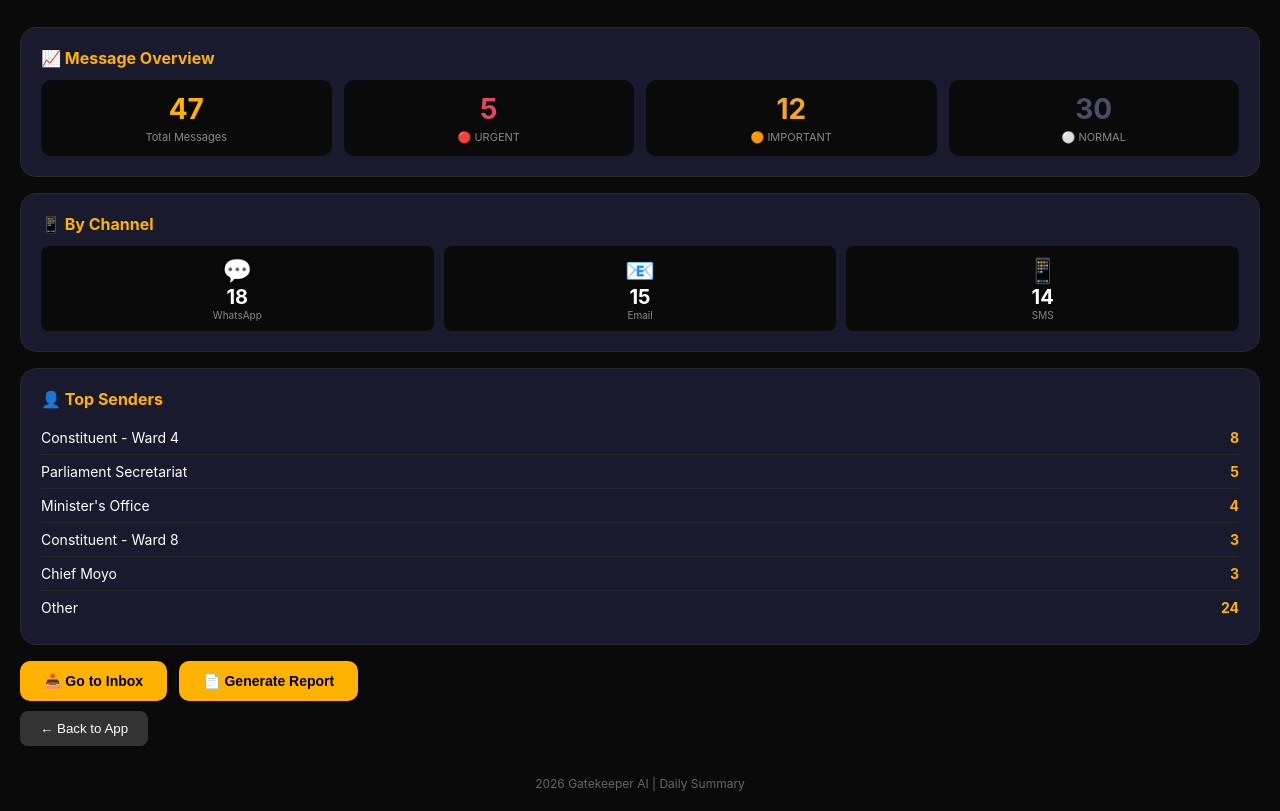
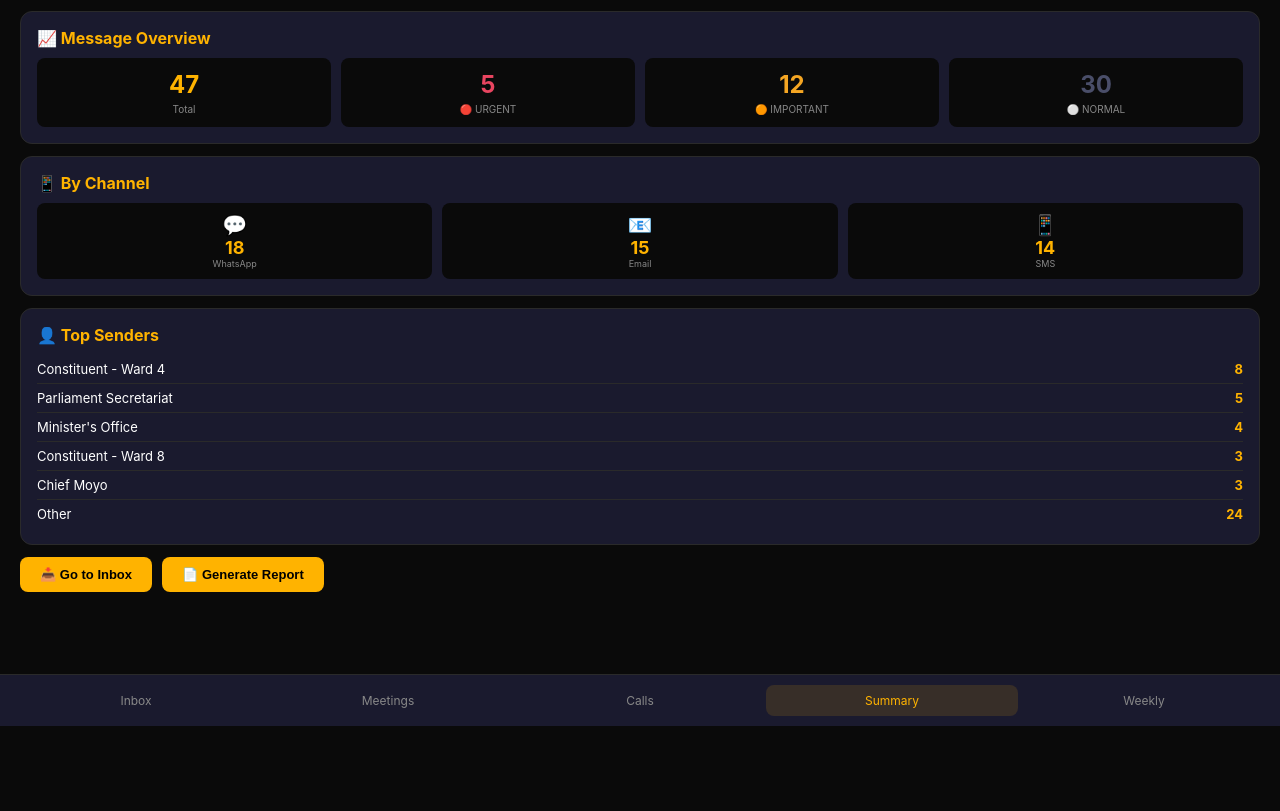
Before and after one commit to sikhumbuzilesncube/GatekeeperAI-, a plain HTML site: page daily_summary.html in a window 1280 px wide. Shown: the part 74-885 px from the top of the page. After the commit the page ends 800 px from the top, so only its background shows below. Drawn offline with Linux system fonts and the light colour scheme.

Commit message:
Update daily_summary.html

```diff
--- a/daily_summary.html
+++ b/daily_summary.html
@@ -7,32 +7,33 @@
 <style>
 *{margin:0;padding:0;box-sizing:border-box}
 body{font-family:-apple-system,BlinkMacSystemFont,'Segoe UI',Roboto,sans-serif;background:#0a0a0a;color:#fff;padding:20px}
-.header{text-align:center;margin-bottom:30px}
-.header h1{color:#FFB300;font-size:28px}
-.header p{color:#888;font-size:14px}
-.summary-card{background:#1a1a2e;border-radius:16px;padding:20px;margin-bottom:16px;border:1px solid #2a2a2a}
-.summary-card h3{color:#FFB300;font-size:16px;margin-bottom:12px}
-.summary-grid{display:grid;grid-template-columns:repeat(auto-fit,minmax(120px,1fr));gap:12px}
-.summary-item{background:#0a0a0a;padding:12px;border-radius:10px;text-align:center}
-.summary-item .number{font-size:28px;font-weight:700}
-.summary-item .label{font-size:11px;color:#888;margin-top:4px}
+.header{text-align:center;margin-bottom:20px}
+.header h1{color:#FFB300;font-size:24px}
+.header p{color:#888;font-size:13px}
+.summary-card{background:#1a1a2e;border-radius:12px;padding:16px;margin-bottom:12px;border:1px solid #2a2a2a}
+.summary-card h3{color:#FFB300;font-size:16px;margin-bottom:10px}
+.summary-grid{display:grid;grid-template-columns:repeat(auto-fit,minmax(100px,1fr));gap:10px}
+.summary-item{background:#0a0a0a;padding:12px;border-radius:8px;text-align:center}
+.summary-item .number{font-size:24px;font-weight:bold}
+.summary-item .label{font-size:10px;color:#888;margin-top:4px}
 .summary-item.urgent .number{color:#e94560}
 .summary-item.important .number{color:#f5a623}
 .summary-item.normal .number{color:#4a4e69}
 .summary-item.total .number{color:#FFB300}
-.channel-grid{display:grid;grid-template-columns:repeat(auto-fit,minmax(100px,1fr));gap:10px}
+.channel-grid{display:grid;grid-template-columns:repeat(auto-fit,minmax(80px,1fr));gap:10px;margin-top:10px}
 .channel-item{background:#0a0a0a;padding:10px;border-radius:8px;text-align:center}
-.channel-item .icon{font-size:24px}
-.channel-item .count{font-size:20px;font-weight:700}
-.channel-item .label{font-size:10px;color:#888}
+.channel-item .icon{font-size:20px}
+.channel-item .count{font-size:18px;font-weight:bold;color:#FFB300}
+.channel-item .label{font-size:9px;color:#888}
 .sender-list{list-style:none;padding:0}
-.sender-list li{display:flex;justify-content:space-between;padding:8px 0;border-bottom:1px solid #2a2a2a;font-size:14px}
+.sender-list li{display:flex;justify-content:space-between;padding:6px 0;border-bottom:1px solid #2a2a2a;font-size:13px}
 .sender-list li:last-child{border-bottom:none}
-.sender-list .count{color:#FFB300;font-weight:700}
-.btn{background:#FFB300;color:#000;border:none;padding:12px 24px;border-radius:10px;font-weight:700;cursor:pointer;font-size:14px}
+.sender-list .count{color:#FFB300;font-weight:bold}
+.btn{background:#FFB300;color:#000;border:none;padding:10px 20px;border-radius:8px;font-weight:bold;cursor:pointer;font-size:13px}
 .btn:hover{background:#e6a300}
-.back-btn{background:#333;color:#fff;border:none;padding:10px 20px;border-radius:8px;cursor:pointer;margin-top:10px}
-.footer{text-align:center;margin-top:30px;color:#666;font-size:12px}
+.bottom-nav{position:fixed;bottom:0;left:0;right:0;background:#1a1a2e;display:flex;padding:10px;border-top:1px solid #2a2a2a}
+.nav-item{flex:1;text-align:center;padding:8px;border-radius:8px;color:#888;font-size:12px;cursor:pointer}
+.nav-item.active{background:#FFB30020;color:#FFB300}
 </style>
 </head>
 <body>
@@ -42,52 +43,25 @@ body{font-family:-apple-system,BlinkMacSystemFont,'Segoe UI',Roboto,sans-serif;b
     <p>Your briefing for today</p>
 </div>
 
-<!-- Summary Stats -->
 <div class="summary-card">
     <h3>📈 Message Overview</h3>
     <div class="summary-grid">
-<div class="summary-item total">
-<div class="number" id="totalCount">0</div>
-<div class="label">Total Messages</div>
-</div>
-<div class="summary-item urgent">
-<div class="number" id="urgentCount">0</div>
-<div class="label">🔴 URGENT</div>
-</div>
-<div class="summary-item important">
-<div class="number" id="importantCount">0</div>
-<div class="label">🟠 IMPORTANT</div>
-</div>
-<div class="summary-item normal">
-<div class="number" id="normalCount">0</div>
-<div class="label">⚪ NORMAL</div>
-</div>
+        <div class="summary-item total"><div class="number" id="totalCount">0</div><div class="label">Total</div></div>
+        <div class="summary-item urgent"><div class="number" id="urgentCount">0</div><div class="label">🔴 URGENT</div></div>
+        <div class="summary-item important"><div class="number" id="importantCount">0</div><div class="label">🟠 IMPORTANT</div></div>
+        <div class="summary-item normal"><div class="number" id="normalCount">0</div><div class="label">⚪ NORMAL</div></div>
     </div>
 </div>
 
-<!-- Channel Breakdown -->
 <div class="summary-card">
     <h3>📱 By Channel</h3>
     <div class="channel-grid">
-<div class="channel-item">
-<div class="icon">💬</div>
-<div class="count" id="whatsappCount">0</div>
-<div class="label">WhatsApp</div>
-</div>
-<div class="channel-item">
-<div class="icon">📧</div>
-<div class="count" id="emailCount">0</div>
-<div class="label">Email</div>
-</div>
-<div class="channel-item">
-<div class="icon">📱</div>
-<div class="count" id="smsCount">0</div>
-<div class="label">SMS</div>
-</div>
+        <div class="channel-item"><div class="icon">💬</div><div class="count" id="whatsappCount">0</div><div class="label">WhatsApp</div></div>
+        <div class="channel-item"><div class="icon">📧</div><div class="count" id="emailCount">0</div><div class="label">Email</div></div>
+        <div class="channel-item"><div class="icon">📱</div><div class="count" id="smsCount">0</div><div class="label">SMS</div></div>
     </div>
 </div>
 
-<!-- Top Senders -->
 <div class="summary-card">
     <h3>👤 Top Senders</h3>
     <ul class="sender-list" id="senderList">
@@ -95,19 +69,20 @@ body{font-family:-apple-system,BlinkMacSystemFont,'Segoe UI',Roboto,sans-serif;b
     </ul>
 </div>
 
-<!-- Quick Actions -->
-<div style="display:flex;gap:12px;flex-wrap:wrap;margin-top:16px;">
+<div style="display:flex;gap:10px;flex-wrap:wrap;margin-top:10px;">
     <button class="btn" onclick="window.location.href='gatekeeper_mp_edition.html'">📥 Go to Inbox</button>
     <button class="btn" onclick="generateReport()">📄 Generate Report</button>
 </div>
-<button class="back-btn" onclick="window.location.href='gatekeeper_mp_edition.html'">← Back to App</button>
 
-<div class="footer">
-2026 Gatekeeper AI | Daily Summary
+<div class="bottom-nav">
+<div class="nav-item" onclick="window.location.href='gatekeeper_mp_edition.html'">Inbox</div>
+<div class="nav-item" onclick="window.location.href='meetings.html'">Meetings</div>
+<div class="nav-item" onclick="window.location.href='calls.html'">Calls</div>
+<div class="nav-item active">Summary</div>
+<div class="nav-item" onclick="window.location.href='weekly_report.html'">Weekly</div>
 </div>
 
 <script>
-// Sample data — in production, this would come from your database
 const sampleData = {
     total: 47,
     urgent: 5,
@@ -126,29 +101,24 @@ const sampleData = {
     ]
 };
 
-function loadSummary(data) {
-    document.getElementById('totalCount').textContent = data.total;
-    document.getElementById('urgentCount').textContent = data.urgent;
-    document.getElementById('importantCount').textContent = data.important;
-    document.getElementById('normalCount').textContent = data.normal;
-    document.getElementById('whatsappCount').textContent = data.whatsapp;
-    document.getElementById('emailCount').textContent = data.email;
-    document.getElementById('smsCount').textContent = data.sms;
+function loadSummary() {
+    document.getElementById('totalCount').textContent = sampleData.total;
+    document.getElementById('urgentCount').textContent = sampleData.urgent;
+    document.getElementById('importantCount').textContent = sampleData.important;
+    document.getElementById('normalCount').textContent = sampleData.normal;
+    document.getElementById('whatsappCount').textContent = sampleData.whatsapp;
+    document.getElementById('emailCount').textContent = sampleData.email;
+    document.getElementById('smsCount').textContent = sampleData.sms;
 
     let html = '';
-    for (let s of data.senders) {
+    for (let s of sampleData.senders) {
         html += `<li><span>${s.name}</span><span class="count">${s.count}</span></li>`;
     }
     document.getElementById('senderList').innerHTML = html;
 }
 
 function generateReport() {
-    const date = new Date().toLocaleDateString('en-ZW', {
-        weekday: 'long',
-        year: 'numeric',
-        month: 'long',
-        day: 'numeric'
-    });
+    const date = new Date().toLocaleDateString('en-ZW', { weekday: 'long', year: 'numeric', month: 'long', day: 'numeric' });
     const report = `
 📊 GATEKEEPER AI DAILY SUMMARY
 📅 ${date}
@@ -175,8 +145,7 @@ Have a productive day! 🔒
     alert(report);
 }
 
-// Load with sample data
-loadSummary(sampleData);
+loadSummary();
 </script>
 </body>
 </html>
```
Lines whose indentation alone changed are shown as unchanged.
